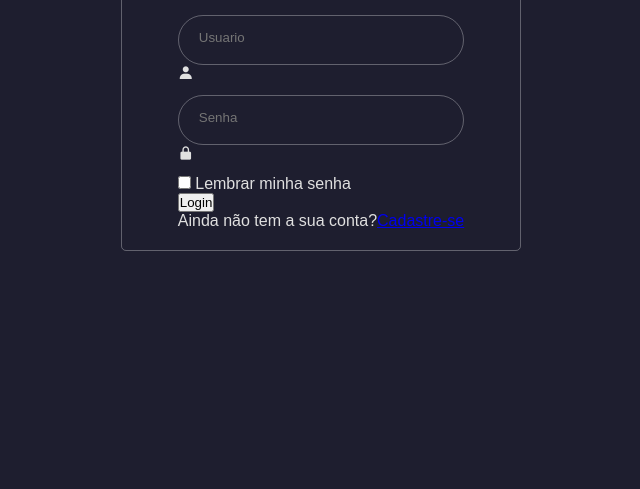
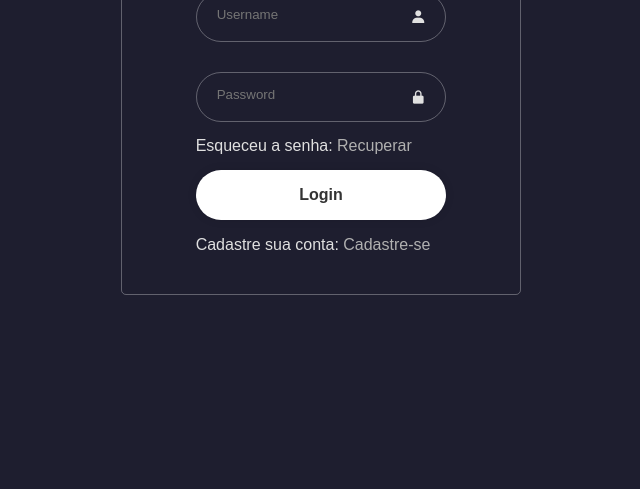
Before and after one commit to luccasdev19/Tela-de-login, a plain HTML site: page index.html in a window 1280 px wide. Shown: the part 311-800 px from the top of the page, without its empty margins (319-959 px from the left). Drawn offline with nearby package versions, Linux system fonts and the light colour scheme.

Commit message:
finalização

```diff
--- a/index.html
+++ b/index.html
@@ -9,36 +9,31 @@
 </head>
 <body>
     <main class="Conteiner">
-       <form>
+       <form class="content">
         <h1>Login de acesso</h1>
 
         <div class="Input-box">
-            <input placeholder="Usuario" type="email">
+            <input placeholder="Username" type="email">
             <i class="bx bxs-user"></i>
         </div>
 
         <div class="Input-box">
-            <input placeholder="Senha" type="password">
+            <input placeholder="Password" type="password">
             <i class="bx bxs-lock-alt"></i>
         </div>
 
         <div class="Remember">
-            <label>
-                <input type="checkbox">
-                Lembrar minha senha
-            </label>
+            <p>Esqueceu a senha: <a href="#">Recuperar</a></p>
         </div>
 
         <div class="btn-login">
-            <button type="submit">Login</button>
+            <button type="submit" class="login">Login</button>
         </div>
 
-        <div class="Create account">
-            <p>Ainda não tem a sua conta?<a href="#">Cadastre-se</a></p>
+        <div class="Remember-two">
+            <p>Cadastre sua conta: <a href="#">Cadastre-se</a></p>
         </div>
        </form>
-
-
     </main>
 </body>
 </html>
--- a/styles.css
+++ b/styles.css
@@ -11,13 +11,11 @@ body {
     align-items: center;
     background-color: #1e1e2f;
     min-height: 100vh;
-    background-size: cover;
-    background-position: center;
 }
 
 .Conteiner {
     width: 400px;
-    padding: 20px;
+    padding: 40px;
     display: flex;
     justify-content: center;
     background-color: transparent;
@@ -49,5 +47,62 @@ body {
     border-radius: 25px;
     color: #fff;
     padding: 20px 45px 25px 20px;
+}
 
+.Input-box i {
+    position: absolute;
+    right: 20px;
+    top: 50%;
+    transform: translateY(-50%);
+    font-size: 1rem;
 }
+
+.Remember {
+    display: flex;
+    justify-content: space-between;
+    margin: -15px 0px 15px;
+}
+
+.Remember a {
+       text-decoration: none;
+       color: #b0b0b0;
+}
+
+.Remember a:hover {
+    text-decoration: underline;
+}
+
+.login {
+    width: 100%;
+    height: 50px;
+    background-color: #fff;
+    border: none;
+    border-radius: 35px;
+    cursor: pointer;
+    font-size: 16px;
+    color: #333;
+    font-weight: 600;
+    box-shadow: 0 0 10px rgba(0, 0, 0, .1);
+    margin-bottom: 16px;
+}
+
+.Remember-two  {
+   display: flex;
+   justify-content: space-between;
+}
+
+.Remember-two a {
+       text-decoration: none;
+       color: #b0b0b0;
+}
+
+.Remember-two a:hover {
+    text-decoration: underline;
+}
+
+.login:hover {
+    background-color: transparent;
+    border: 2px solid rgba(255, 255, 255, 0.3);
+    color: #fff;
+    transition: 0.5s;
+}
```
